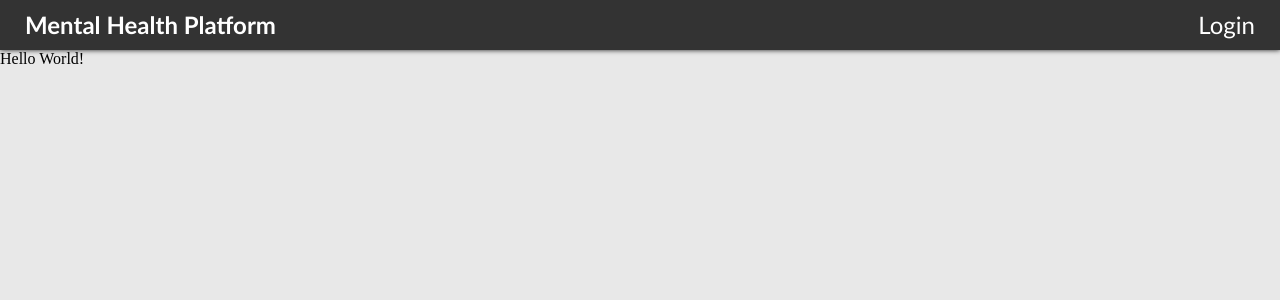
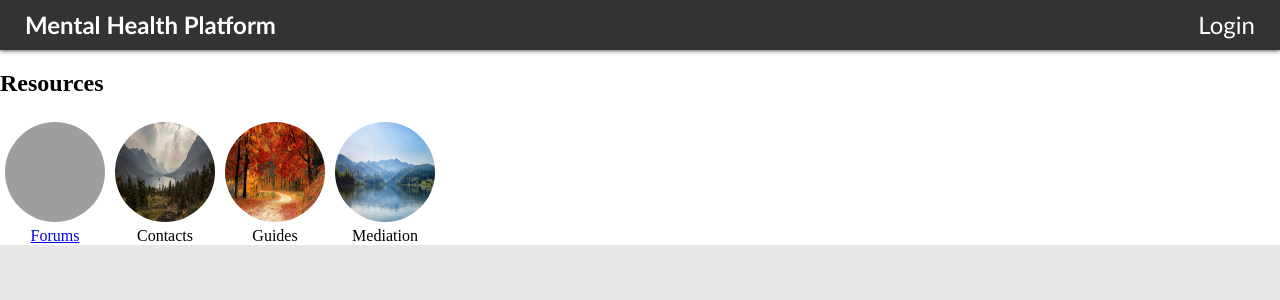
Before and after one commit to microsoft/MentalHealthPlatform, a React app in the folder client/: page /resourcespreview in a window 1280 px wide. Shown: the top 300 px of the page. Built offline with nearby package versions, Linux system fonts and the light colour scheme; grey boxes are pictures that could not be loaded.

Commit message:
implement resources preview component

```diff
--- a/client/src/Components/ResourcesPreview/resources-preview.css
+++ b/client/src/Components/ResourcesPreview/resources-preview.css
@@ -0,0 +1,23 @@
+
+.ResourcePreviewImage {
+    width: 100px;
+    height: 100px;
+    border-radius: 50%;
+    margin: 5px;
+}
+
+.ResourcePreviewContainer {
+    display: flex;
+    flex-direction: column;
+    align-items: center;
+}
+
+.ResourcePreviews {
+    display: flex;
+    flex-direction: row;
+}
+
+
+.ResourcesBox {
+    background-color: white;
+}
--- a/client/src/Components/ResourcesPreview/resources-preview.css.d.ts
+++ b/client/src/Components/ResourcesPreview/resources-preview.css.d.ts
@@ -0,0 +1,4 @@
+export const ResourcePreviewImage: string;
+export const ResourcePreviewContainer: string;
+export const ResourcePreviews: string;
+export const ResourcesBox: string;
--- a/client/src/Components/ResourcesPreview/resources-preview.tsx
+++ b/client/src/Components/ResourcesPreview/resources-preview.tsx
@@ -2,19 +2,103 @@
 // Licensed under the MIT license.
 
 import * as React from 'react';
-// import * as classes from "./resources-preview";
+// import { hydrate } from 'react-dom';
+import { withRouter, Link, match } from 'react-router-dom';
+import image0 from './../../images/topic_image_0.jpg';
+import image1 from './../../images/topic_image_1.jpg';
+import image2 from './../../images/topic_image_2.jpg';
+import image3 from './../../images/topic_image_3.jpg';
+import * as classes from "./resources-preview.css";
+
 
 interface IResourcesPreviewProps {
+    match: match<{}>;
+}
 
+interface IResourcesData {
+    label: string;
+    src: any;
+    pageName?: string;
 }
+
+
+
+const resourcesData = [
+    {
+        label: "Forums",
+        src: image0,
+        pageName: "topics"
+    },
+    {
+        label: "Contacts",
+        src: image1
+    },
+    {
+        label: "Guides",
+        src: image2
+    },
+    {
+        label: "Mediation",
+        src: image3
+    }
+
+];
+
+const renderPreview = (data: IResourcesData) => {
+
+
+    if (data.pageName)
+    {
+        return (
+            <Link to={`/${data.pageName}`}>
+                <div className={classes.ResourcePreviewContainer}>
+                    <img src={data.src} className={classes.ResourcePreviewImage} />
+                    <label >{data.label}</label>
+                </div>
+            </Link>
+        );
+    }
+    else {
+        return (
+            <div className={classes.ResourcePreviewContainer}>
+                <img src={data.src} className={classes.ResourcePreviewImage} />
+                <label >{data.label}</label>
+            </div>
+
+        );
+    }
+};
+
+
+
+
+
 
 const ResourcesPreview = (props: IResourcesPreviewProps) => {
     const {
+        match
     } = props;
 
+
+    // // let baseUrl = match.url;
+    // if (baseUrl.charAt(baseUrl.length - 1) == '/') {
+    //     baseUrl = baseUrl.substring(0, baseUrl.length - 1);
+    // }
+
+    const previews = [];
+    for (let i = 0; i < resourcesData.length; i++)
+    {
+        previews.push(renderPreview(resourcesData[i]));
+    }
     return (
-        <div>Hello World!</div>
+        <div className={classes.ResourcesBox}>
+            <h2>Resources</h2>
+
+            <div className={classes.ResourcePreviews}>
+                {previews}
+            </div>
+        </div>
     );
 };
 
-export default ResourcesPreview;
+export default withRouter(ResourcesPreview);
```
